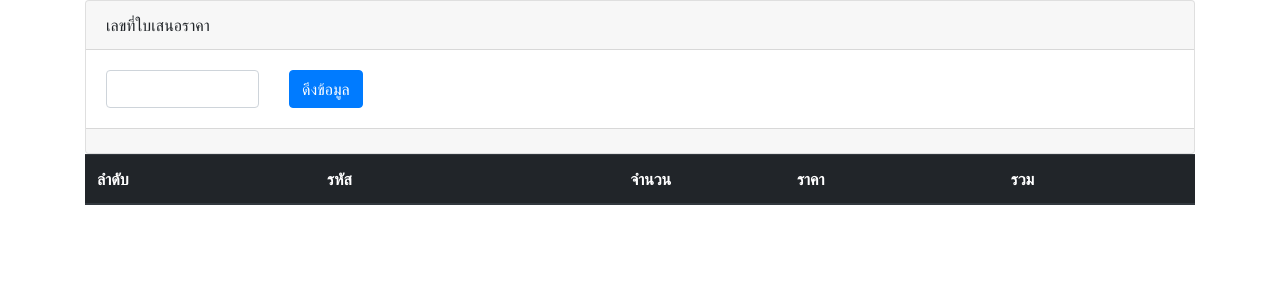
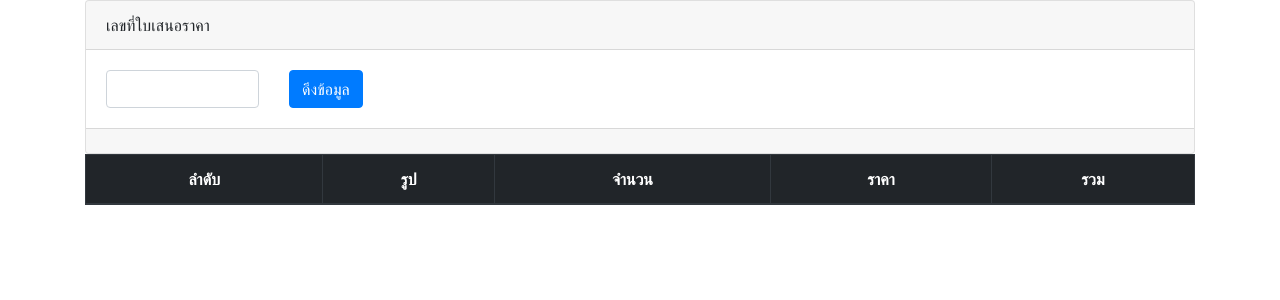
Before and after one commit to wittakarn/fashion, a PHP site: page /quotation-viewer.php in a window 1280 px wide. Shown: the top 300 px of the page. Run offline with PHP 8.4, Linux system fonts and the light colour scheme; lists and menus that the app fills with data are empty.

Commit message:
* show image in quotation-viewer

```diff
--- a/include/brand.php
+++ b/include/brand.php
@@ -72,7 +72,7 @@ $category3s = Category::getCate3ByCate1Id($conn, 1);
                     <a class="nav-link" href="../admin/page_main.php"><h5>กลับหน้า Admin</h5></a>
                 </li>
             </ul>
-            <a class="fas fa-shopping-basket fa-2x shopping-icon" href="<?php echo MAIN ?>/seller/product-picker.php">
+            <a class="fas fa-shopping-basket fa-2x shopping-icon" href="<?php echo MAIN ?>seller/product-picker.php">
                 <div id="productReservedCount" class="product-count">0</div>
             </a>
         </div>
--- a/quotation-viewer.php
+++ b/quotation-viewer.php
@@ -26,7 +26,7 @@ require_once('connection.php');
     </head>
 
     <body>
-        <form method="post" target="_self" action="submit-quotation.php">
+        <form method="post" target="_blank" action="submit-quotation.php">
             <div class="container">
                 <div class="card">
                     <div class="card-header">เลขที่ใบเสนอราคา</div>
@@ -44,14 +44,14 @@ require_once('connection.php');
                     </div>
                 </div>
                 <div class="table-responsive-md">
-                    <table class="table table-dark">
+                    <table class="table table-bordered table-dark">
                         <thead>
                             <tr>
-                                <th scope="col">ลำดับ</th>
-                                <th scope="col">รหัส</th>
+                                <th scope="col" class="text-center">ลำดับ</th>
+                                <th scope="col" class="text-center">รูป</th>
                                 <th scope="col" class="text-center">จำนวน</th>
-                                <th scope="col">ราคา</th>
-                                <th scope="col">รวม</th>
+                                <th scope="col" class="text-center">ราคา</th>
+                                <th scope="col" class="text-center">รวม</th>
                             </tr>
                         </thead>
                         <tbody id="quotationDetailPlaceholder">
@@ -108,8 +108,8 @@ require_once('connection.php');
             <input type="hidden" name="productSub[]" value="{{product_sub}}"/>
             <input type="hidden" name="quantity[]" value="{{quantity}}"/>
         </td>
-        <td>{{product_uid}}</td>
-        <td>{{quantity}}</td>
+        <td class="text-center"><img class="product-image" src="<?php echo MAIN; ?>{{image_path}}"/></td>
+        <td class="text-right">{{quantity}}</td>
         <td class="text-right">{{price}}</td>
         <td class="text-right">{{total_price}}</td>
     </tr>
@@ -123,3 +123,8 @@ var options = {
 };
 init(options);
 </script>
+<style>
+    .product-image {
+        width: 80px;
+    }
+</style>
--- a/submit-quotation.php
+++ b/submit-quotation.php
@@ -5,7 +5,7 @@ error_reporting(E_ALL);
 require_once('config.php');
 require_once(DOCUMENT_ROOT . '/class/Helper.php');
 
-$memberId = Helper::getDefaultValue(filter_input(INPUT_POST, 'member_id'), null);
+$memberId = Helper::getDefaultValue(filter_input(INPUT_POST, 'memberId'), null);
 $productIds = Helper::getDefaultValue(filter_input(INPUT_POST, 'productId', FILTER_DEFAULT, FILTER_REQUIRE_ARRAY), null);
 $productSubs = Helper::getDefaultValue(filter_input(INPUT_POST, 'productSub', FILTER_DEFAULT, FILTER_REQUIRE_ARRAY), null);
 $quantities = Helper::getDefaultValue(filter_input(INPUT_POST, 'quantity', FILTER_DEFAULT, FILTER_REQUIRE_ARRAY), null);
```
